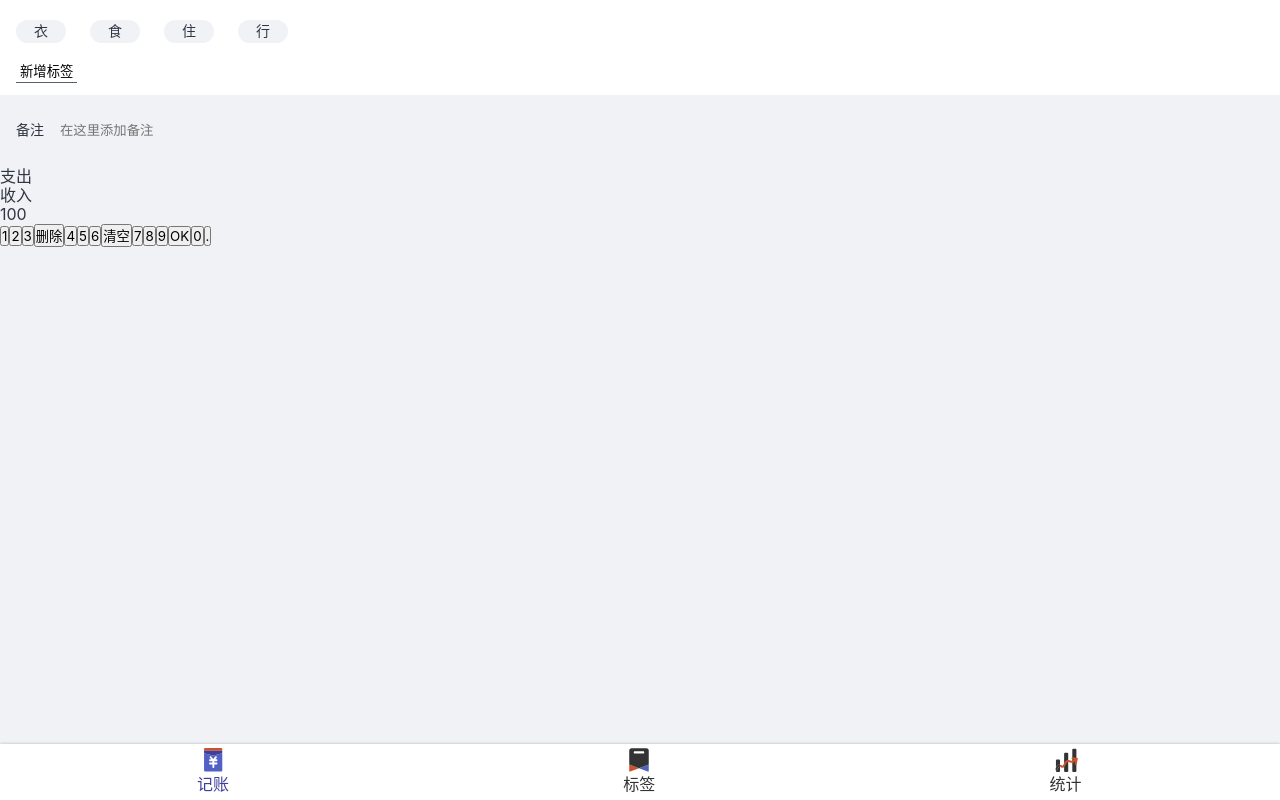
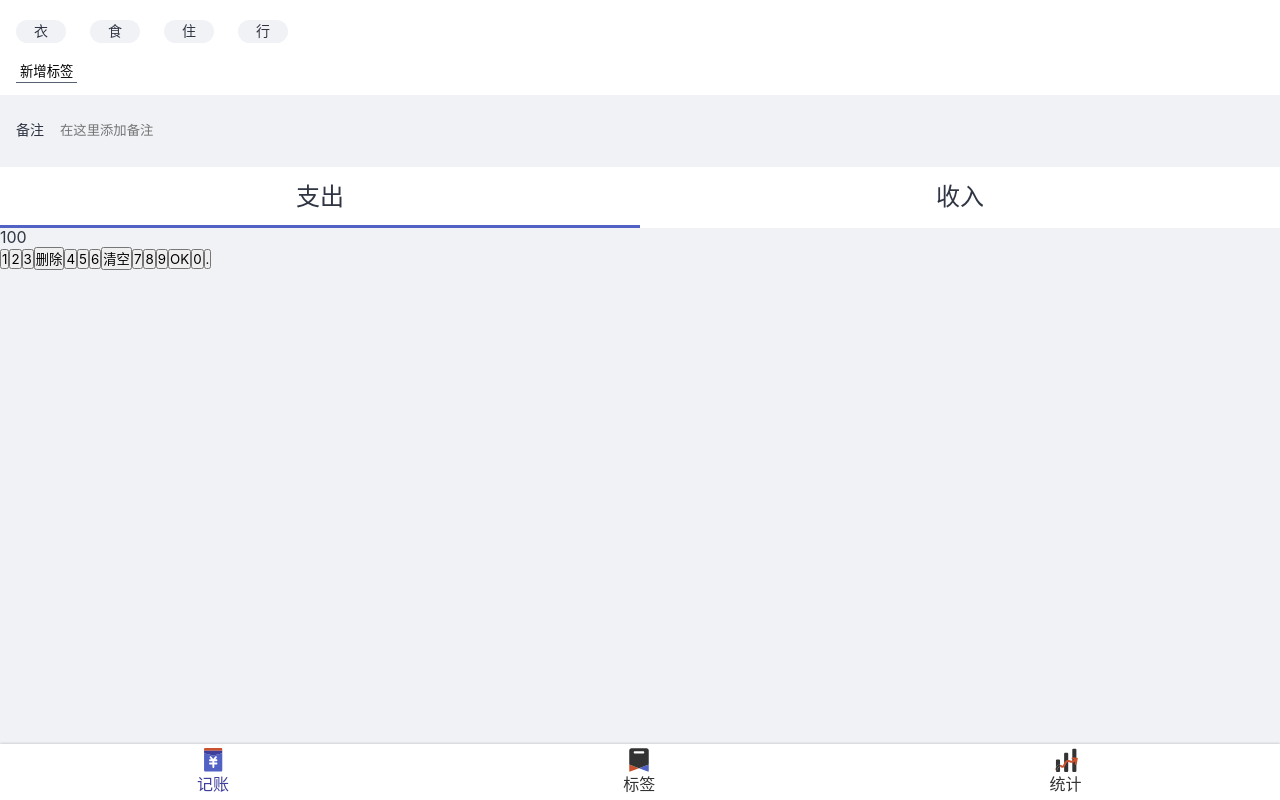
Before and after one commit to Gouson/icebookkeeping-react, a React app: page /#/money in a window 1280 px wide. Built offline with nearby package versions, Linux system fonts and the light colour scheme.

Commit message:
categorySection

```diff
--- a/src/views/Money.tsx
+++ b/src/views/Money.tsx
@@ -43,6 +43,27 @@
     }
 `
 const CategorySection = styled.section`
+    font-size:24px;
+    >ul{
+        display:flex;
+        background:#ffffff;
+        >li{
+            width:50%;
+            text-align:center;
+            padding:16px 0;
+            position: relative;
+            &.selected::after{
+                content:'';
+                display:block;
+                height:3px;
+                background:#5161C4;
+                position: absolute;
+                bottom:0;
+                left:0;
+                width:100%;
+            }
+        }
+    }
 `
 const NumberPadSection = styled.section`
 `
@@ -63,7 +84,7 @@
             </NotesSection>
             <CategorySection>
                 <ul>
-                    <li>支出</li>
+                    <li className="selected">支出</li>
                     <li>收入</li>
                 </ul>
             </CategorySection>
```
